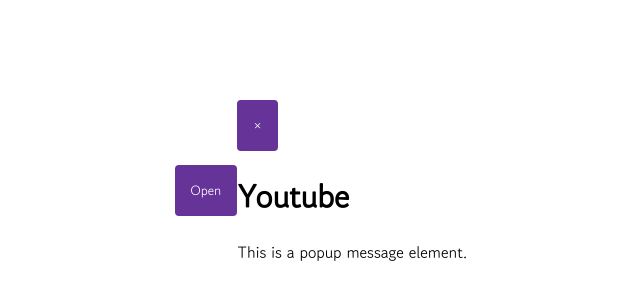
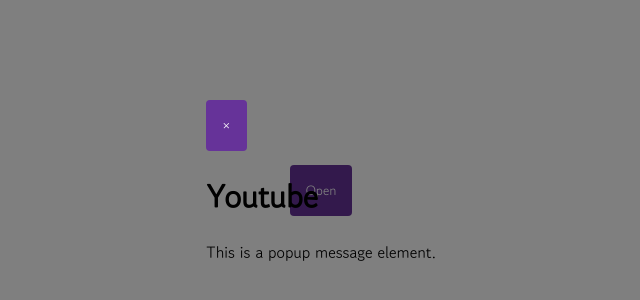
Before and after one commit to Ghenet/10Js_Components, a plain HTML site: page Popup/index.html in a window 1280 px wide. Shown: the part 210-510 px from the top of the page, without its empty margins (319-959 px from the left). Drawn offline with Linux system fonts and the light colour scheme.

Commit message:
styles the popup container

```diff
--- a/Popup/style.css
+++ b/Popup/style.css
@@ -21,3 +21,16 @@ button {
     border: none;
     font-family: inherit;
 }
+
+.popup-container {
+    position: fixed;
+    top: 0;
+    left: 0;
+    bottom: 0;
+    right: 0;
+    background-color: rgba(0,0,0,0.5);
+    display: flex;
+    align-items: center;
+    justify-content: center;
+
+}
```
